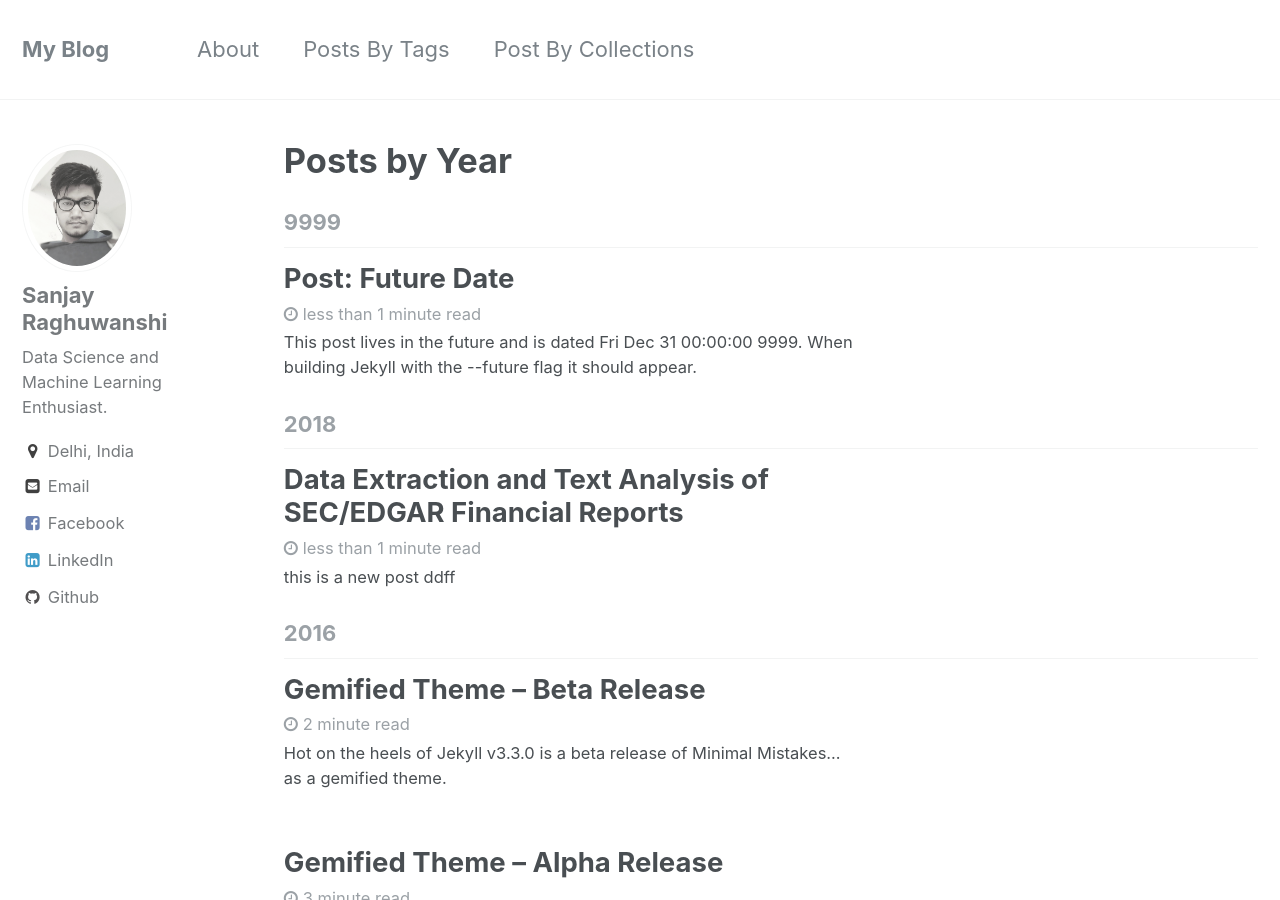
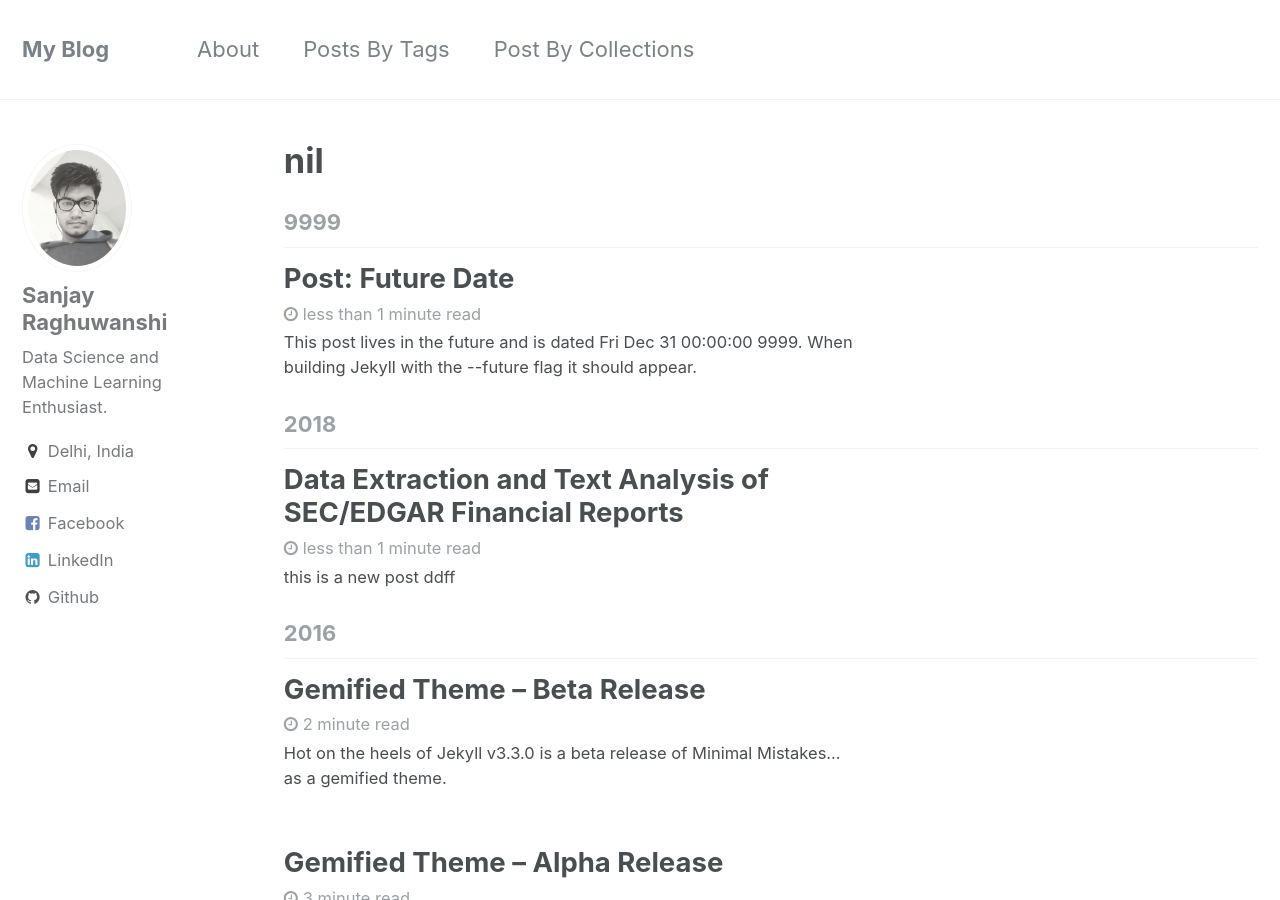
Before and after one commit to sanjay-raghu/Portfolio, a Jekyll site: the page built from index.html, in a window 1280 px wide and 900 px high. Built offline with Jekyll 4.4.1, drawn with Linux system fonts in a browser that asks for light colours.

Commit message:
home title

```diff
--- a/index.html
+++ b/index.html
@@ -1,7 +1,7 @@
 ---
 layout: archive
 permalink: /
-title: "Posts by Year"
+title: nil
 author_profile: true
 header: "Data science portfolio"
 ---
```
